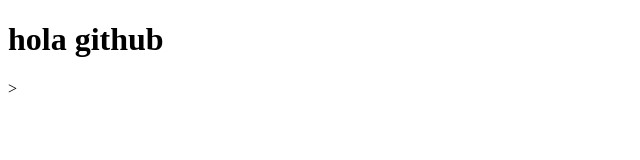
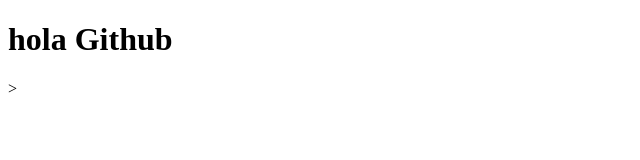
Before and after one commit to Anacarola2024/mi-primer-github, a plain HTML site: page index.html in a window 1280 px wide. Shown: the full height of the page, 0-640 px from the left. Drawn offline with Linux system fonts and the light colour scheme.

Commit message:
le saque >

```diff
--- a/index.html
+++ b/index.html
@@ -6,7 +6,7 @@
     <title>Document</title>
 </head>
 <body>
-   <h1> hola github</h1>
+   <h1> hola Github </h1>
 
 </body>
 </html>>
```
